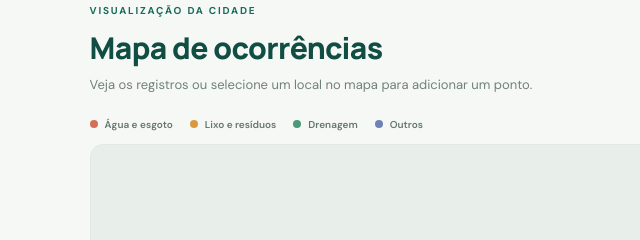
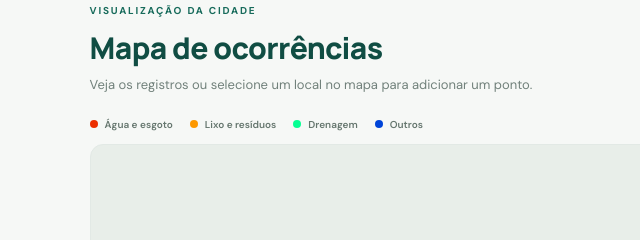
Before and after one commit to isabelesouza2/AlertaSani, a plain HTML site: page index.html in a window 1280 px wide. Shown: the part 1220-1460 px from the top of the page, 0-640 px from the left. Drawn offline with Linux system fonts and the light colour scheme; some packages are replaced by stand-ins of ours.

Commit message:
Update style.css

```diff
--- a/style.css
+++ b/style.css
@@ -216,10 +216,10 @@ button { cursor: pointer; }
 .map-legend { display: flex; gap: 17px; flex-wrap: wrap; }
 .map-legend span { display: inline-flex; align-items: center; gap: 7px; color: #65766e; font-size: 10px; font-weight: 600; }
 .legend-dot { width: 8px; height: 8px; display: inline-block; border-radius: 50%; }
-.legend-dot.water { background: #d56e54; }
-.legend-dot.waste { background: #d99a3d; }
-.legend-dot.drainage { background: #4d9877; }
-.legend-dot.other { background: #6d83b4; }
+.legend-dot.water { background: #ec2f00; }
+.legend-dot.waste { background: #fd9800; }
+.legend-dot.drainage { background: #06ff93; }
+.legend-dot.other { background: #0044d8; }
 .points-count { color: #71817b; font-size: 11px; }
 .map-layout { max-width: 1250px; margin: auto; display: grid; grid-template-columns: minmax(0, 1fr) 285px; gap: 16px; align-items: stretch; }
 .map-frame { min-height: 540px; position: relative; overflow: hidden; border: 1px solid var(--line); border-radius: 13px; background: #e8eee9; }
```
